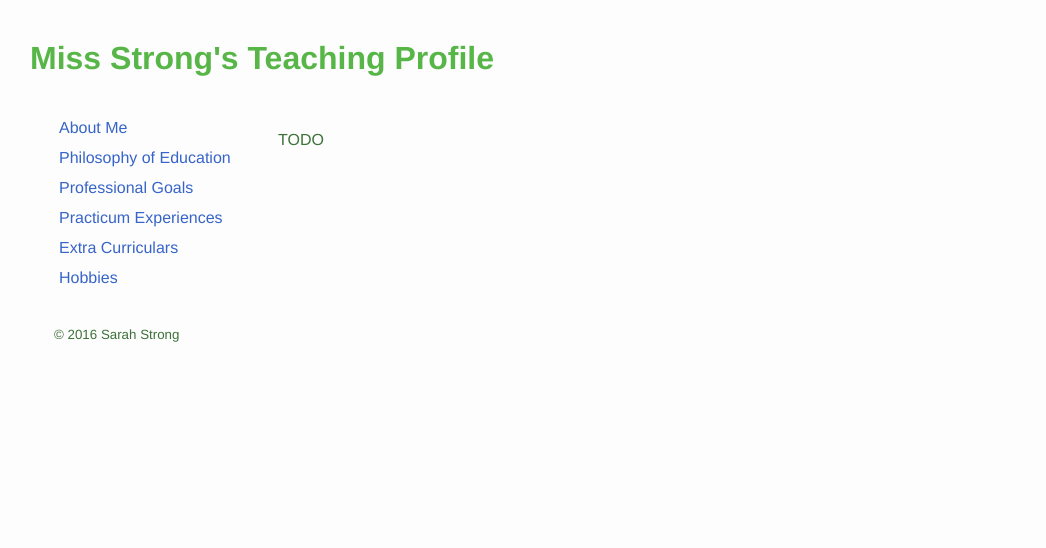
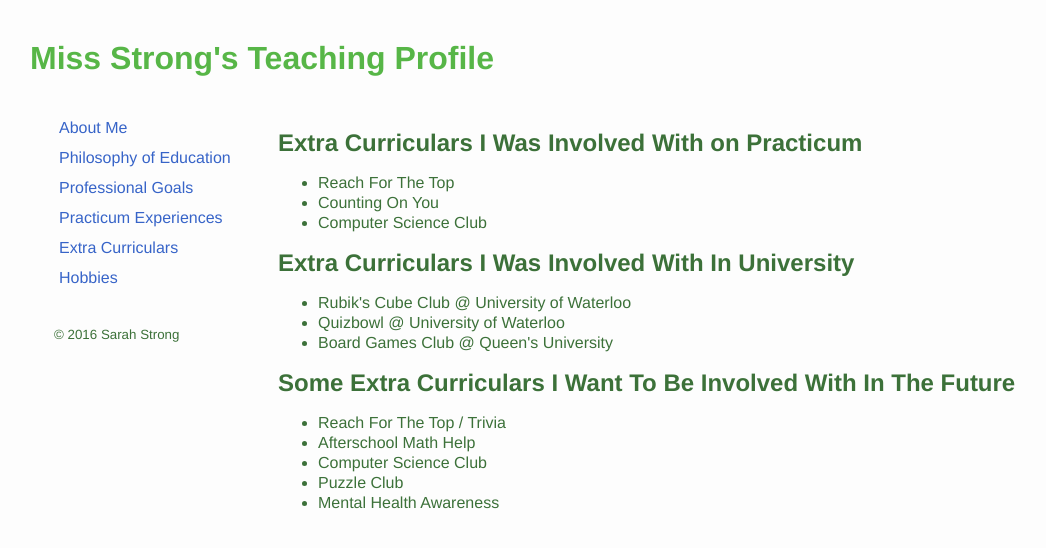
Before and after one commit to sarahstrong314/sarahstrong.ca, a Jekyll site: the page built from extra-curriculars.html, in a window 1280 px wide. Shown: the top 548 px of the page, without its empty margins (26-1072 px from the left). Built offline with Jekyll 4.4.1, drawn with Linux system fonts in a browser that asks for light colours; nearby versions of some CDN libraries; library files that are not in the unit come from our copies; Markdown is read by kramdown in place of the engine named in the settings.

Commit message:
Added content to extra-curriculars page

```diff
--- a/extra-curriculars.html
+++ b/extra-curriculars.html
@@ -5,7 +5,27 @@ title: Extra Curriculars
 
 <div id="extra-curriculars">
 
-<p>TODO</p>
-<!--Insert stuff about extra curriculars I am interested and involved in-->
+<h2>Extra Curriculars I Was Involved With on Practicum</h2>
+<ul>
+  <li>Reach For The Top</li>
+  <li>Counting On You</li>
+  <li>Computer Science Club</li>
+</ul>
+
+<h2>Extra Curriculars I Was Involved With In University</h2>
+<ul>
+  <li>Rubik's Cube Club @ University of Waterloo</li>
+  <li>Quizbowl @ University of Waterloo</li>
+  <li>Board Games Club @ Queen's University</li>
+</ul>
+
+<h2>Some Extra Curriculars I Want To Be Involved With In The Future</h2>
+<ul>
+  <li>Reach For The Top / Trivia</li>
+  <li>Afterschool Math Help</li>
+  <li>Computer Science Club</li>
+  <li>Puzzle Club</li>
+  <li>Mental Health Awareness</li>
+</ul>
 
 </div>
```
